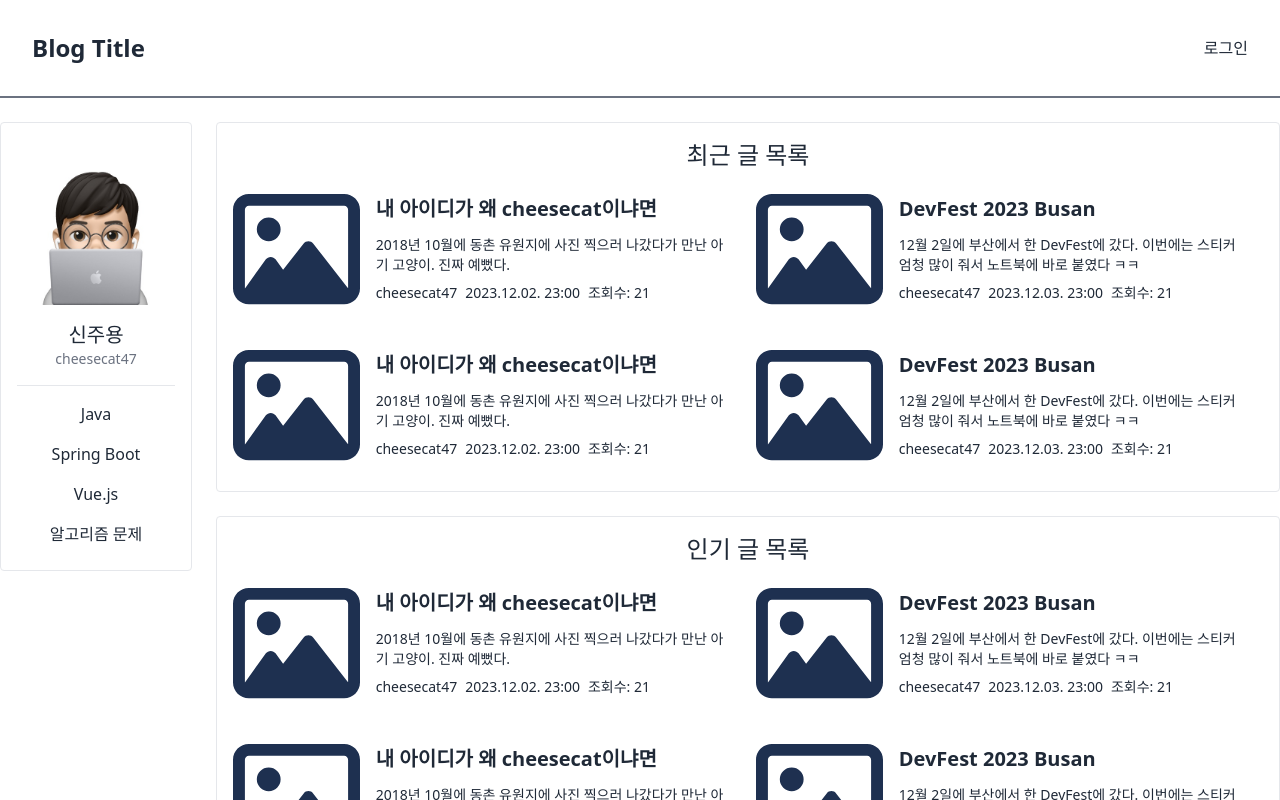
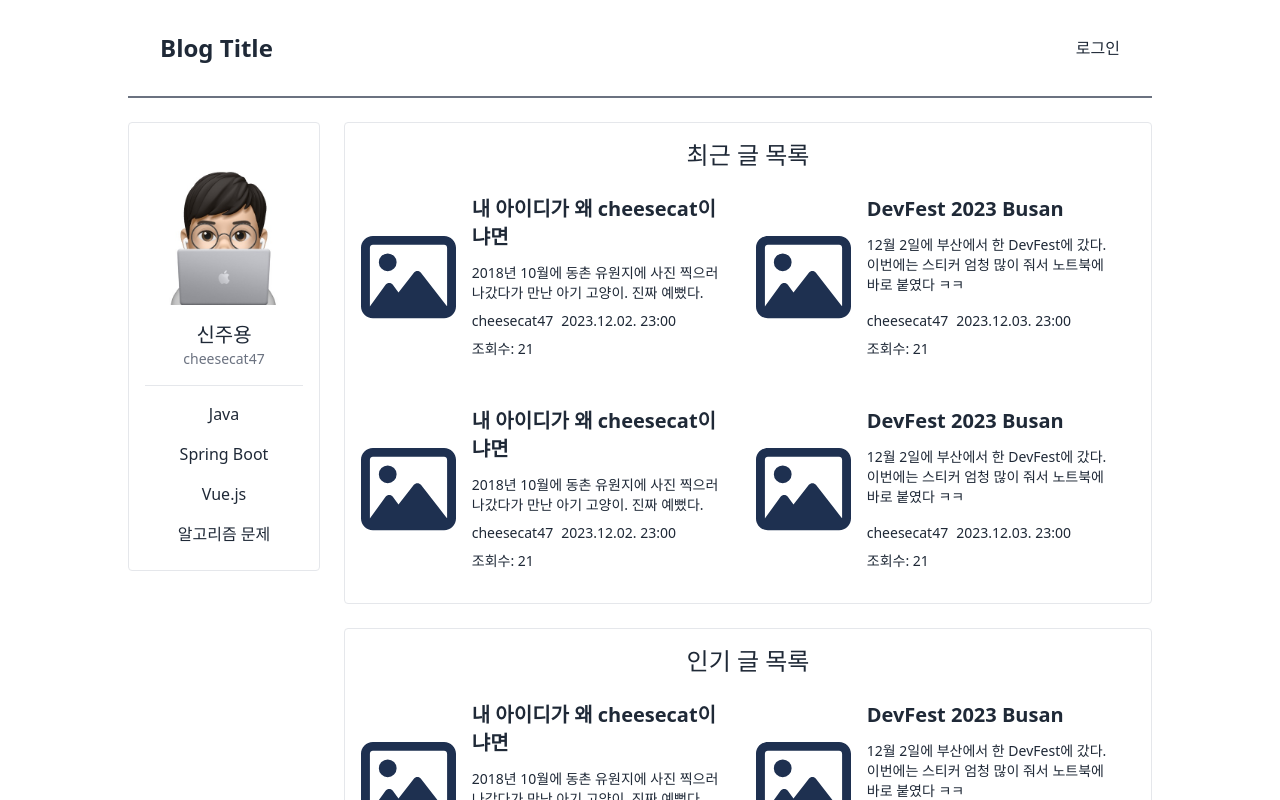
Before and after one commit to cheesecat47/rerolog, a Vue app in the folder myBlog-frontend/: page / in a window 1280 px wide. Shown: the top 800 px of the page. Built offline with nearby package versions, Linux system fonts and the light colour scheme.

Commit message:
Fix: 블로그 영역 최대 너비 제한
이슈 번호: #13

- 블로그 본문 영역이 좌우로 너무 넓어지지 않도록 1024px로 제한

```diff
--- a/myBlog-frontend/src/App.vue
+++ b/myBlog-frontend/src/App.vue
@@ -5,7 +5,7 @@ import TheFooter from './components/TheFooter.vue';
 </script>
 
 <template>
-  <div class="lg:container lg:mx-auto">
+  <div class="container mx-auto max-w-5xl">
     <!-- 상단 Navbar -->
     <NavbarTop />
 
```
